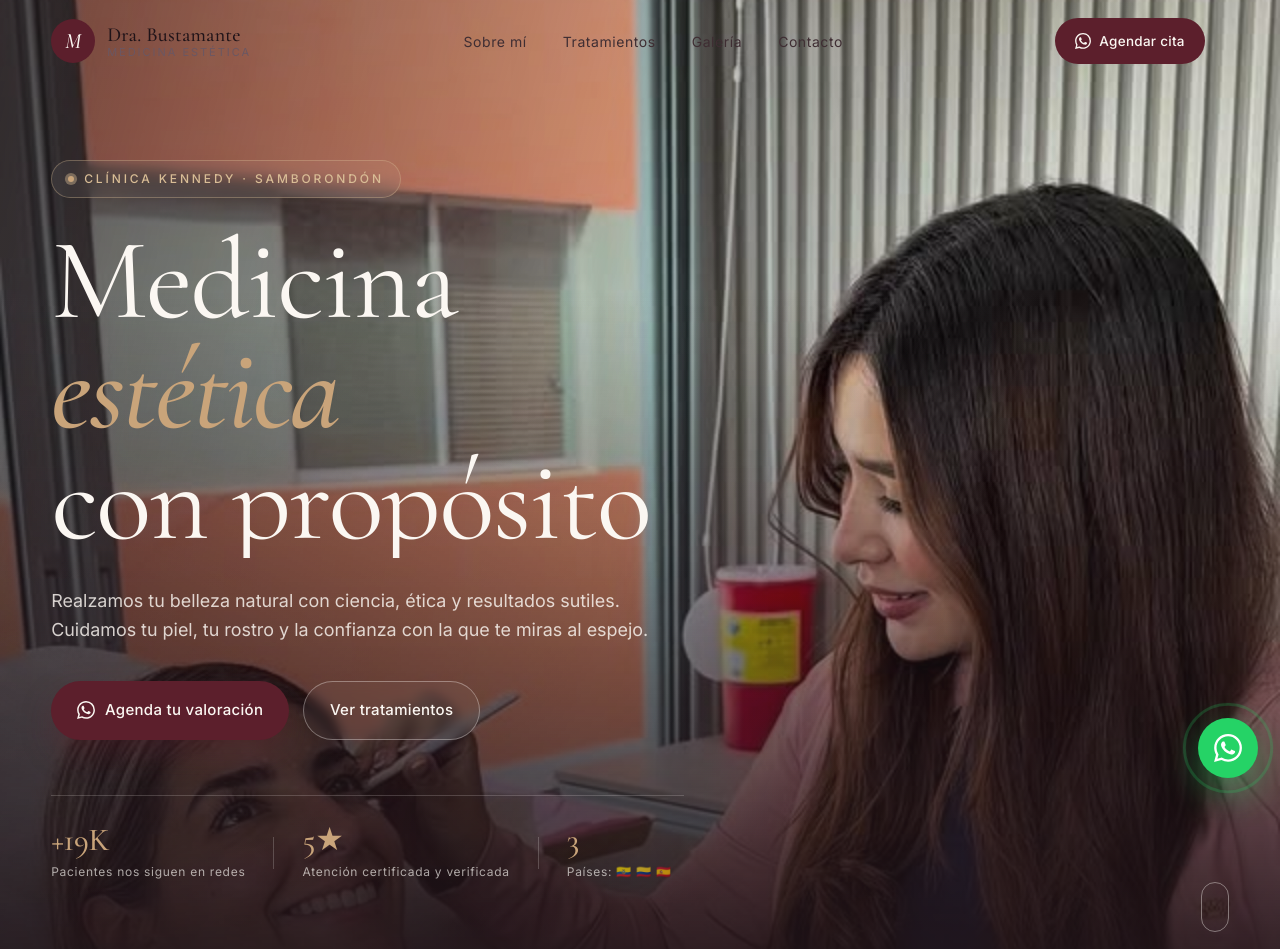
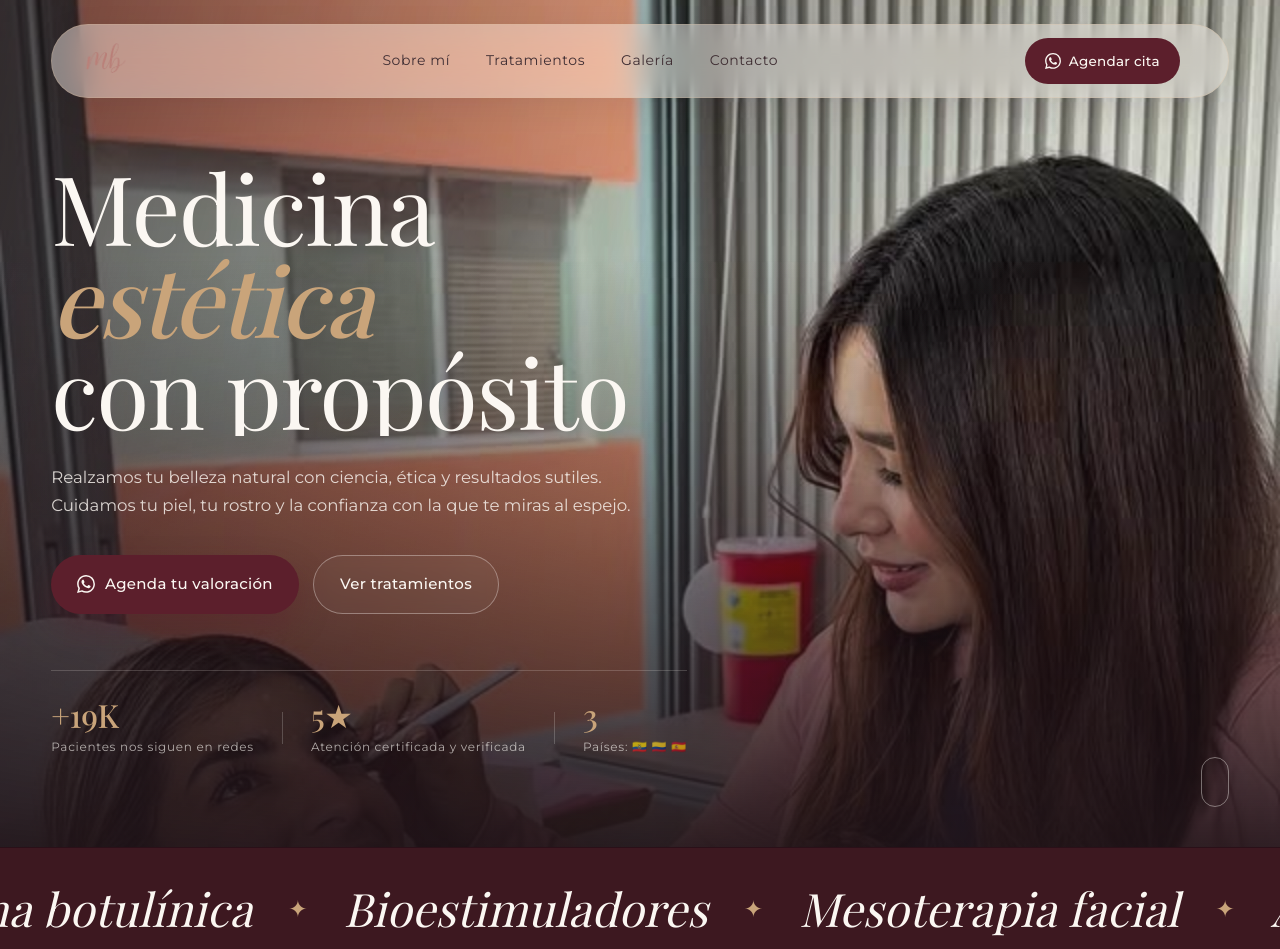
Before and after one commit to CaliAlava/dra-bustamante, a plain HTML site: page index.html in a window 1280 px wide. Shown: the top 949 px of the page. Drawn offline with nearby package versions, Linux system fonts and the light colour scheme; a web font is replaced by a local one.

Commit message:
refactor: update branding, typography, and navigation UI while removing floating contact button

```diff
--- a/css/styles.css
+++ b/css/styles.css
@@ -30,8 +30,8 @@
   --line: rgba(31, 19, 24, 0.12);
   --line-strong: rgba(31, 19, 24, 0.22);
 
-  --font-display: "Cormorant Garamond", "Playfair Display", Georgia, serif;
-  --font-body: "Inter", -apple-system, BlinkMacSystemFont, "Segoe UI", sans-serif;
+  --font-display: "Playfair Display", "Cormorant Garamond", Georgia, serif;
+  --font-body: "Montserrat", "Inter", -apple-system, BlinkMacSystemFont, "Segoe UI", sans-serif;
 
   --shadow-sm: 0 6px 20px rgba(42, 16, 24, 0.06);
   --shadow-md: 0 18px 50px rgba(42, 16, 24, 0.12);
@@ -141,48 +141,46 @@
 }
 .btn--ghost:hover { border-color: var(--wine-700); color: var(--wine-700); }
 
-/* =========================================================
-   NAV
-   ========================================================= */
 .nav {
   position: fixed;
   inset: 0 0 auto 0;
   z-index: 50;
-  padding: 18px var(--gutter);
-  transition: background .35s ease, padding .35s ease, box-shadow .35s ease, border-color .35s ease;
-  border-bottom: 1px solid transparent;
+  padding: 24px var(--gutter);
+  pointer-events: none;
+  transition: padding .35s ease;
 }
 .nav.is-scrolled {
-  background: rgba(251, 247, 242, 0.85);
-  backdrop-filter: saturate(140%) blur(18px);
   padding: 12px var(--gutter);
-  border-bottom-color: var(--line);
 }
 
 .nav__inner {
+  pointer-events: auto;
   max-width: var(--max);
   margin-inline: auto;
   display: grid;
   grid-template-columns: auto 1fr auto auto;
   align-items: center;
   gap: 24px;
+  background: rgba(251, 247, 242, 0.45);
+  backdrop-filter: saturate(140%) blur(16px);
+  padding: 4px 24px;
+  border-radius: 100px;
+  box-shadow: 0 8px 32px rgba(42, 16, 24, 0.08);
+  border: 1px solid rgba(217, 189, 150, 0.25);
+  transition: box-shadow .3s ease, background .3s ease;
+}
+.nav.is-scrolled .nav__inner {
+  box-shadow: 0 12px 40px rgba(42, 16, 24, 0.12);
+  background: rgba(251, 247, 242, 0.85);
 }
 
-.nav__brand { display: flex; align-items: center; gap: 12px; color: var(--ink-900); }
-.nav__brand-mark {
-  display: grid; place-items: center;
-  width: 44px; height: 44px;
-  border-radius: 50%;
-  background: var(--wine-700);
-  color: var(--cream-100);
-  font-family: var(--font-display);
-  font-weight: 500;
-  font-size: 22px;
-  font-style: italic;
+.nav__brand { display: flex; align-items: center; }
+.nav__logo-img {
+  height: 64px;
+  width: auto;
+  object-fit: contain;
+  mix-blend-mode: multiply;
 }
-.nav__brand-text { display: flex; flex-direction: column; line-height: 1.1; }
-.nav__brand-name { font-family: var(--font-display); font-size: 20px; font-weight: 500; letter-spacing: 0.01em; }
-.nav__brand-sub { font-size: 11px; letter-spacing: 0.18em; text-transform: uppercase; color: var(--ink-500); }
 
 .nav__menu {
   display: flex;
@@ -348,7 +346,7 @@
 .hero__title {
   font-family: var(--font-display);
   font-weight: 400;
-  font-size: clamp(54px, 9vw, 132px);
+  font-size: clamp(44px, 7.5vw, 100px);
   line-height: 0.96;
   letter-spacing: -0.015em;
   margin: 0 0 28px;
@@ -372,7 +370,7 @@
 }
 
 .hero__lead {
-  font-size: clamp(16px, 1.4vw, 19px);
+  font-size: clamp(15px, 1.3vw, 17px);
   line-height: 1.65;
   color: rgba(251, 247, 242, 0.82);
   max-width: 56ch;
@@ -889,39 +887,6 @@
 }
 
 /* =========================================================
-   FLOATING WHATSAPP
-   ========================================================= */
-.wa-float {
-  position: fixed;
-  right: 22px;
-  bottom: 22px;
-  z-index: 60;
-  display: grid;
-  place-items: center;
-  width: 60px; height: 60px;
-  background: #25D366;
-  color: white;
-  border-radius: 50%;
-  box-shadow: 0 14px 36px rgba(37, 211, 102, 0.45);
-  transition: transform .35s cubic-bezier(.2,.8,.2,1), box-shadow .35s;
-}
-.wa-float:hover {
-  transform: scale(1.08);
-  box-shadow: 0 18px 50px rgba(37, 211, 102, 0.55);
-}
-.wa-float__pulse {
-  position: absolute;
-  inset: -2px;
-  border-radius: 50%;
-  border: 2px solid #25D366;
-  animation: waPulse 2s infinite;
-}
-@keyframes waPulse {
-  0% { transform: scale(1); opacity: 0.7; }
-  100% { transform: scale(1.6); opacity: 0; }
-}
-
-/* =========================================================
    REVEAL ON SCROLL
    ========================================================= */
 .reveal {
--- a/index.html
+++ b/index.html
@@ -6,11 +6,11 @@
   <title>Dra. Maria Paula Bustamante — Medicina Estética en Samborondón</title>
   <meta name="description" content="Medicina estética y cuidados de la piel en Clínica Kennedy Samborondón. Toxina botulínica, bioestimuladores, mesoterapia y armonización facial con la Dra. Maria Paula Bustamante." />
 
-  <link rel="icon" href="images/profile.jpg" type="image/jpeg" />
+  <link rel="icon" href="images/logo.png" type="image/png" />
 
   <link rel="preconnect" href="https://fonts.googleapis.com" />
   <link rel="preconnect" href="https://fonts.gstatic.com" crossorigin />
-  <link href="https://fonts.googleapis.com/css2?family=Cormorant+Garamond:ital,wght@0,300;0,400;0,500;0,600;0,700;1,400;1,500&family=Inter:wght@300;400;500;600;700&display=swap" rel="stylesheet" />
+  <link href="https://fonts.googleapis.com/css2?family=Montserrat:wght@300;400;500;600&family=Playfair+Display:ital,wght@0,400;0,500;0,600;1,400;1,500&display=swap" rel="stylesheet" />
 
   <link rel="stylesheet" href="css/styles.css" />
 </head>
@@ -20,11 +20,7 @@
   <header class="nav" id="nav">
     <div class="nav__inner">
       <a href="#hero" class="nav__brand">
-        <span class="nav__brand-mark">M</span>
-        <span class="nav__brand-text">
-          <span class="nav__brand-name">Dra. Bustamante</span>
-          <span class="nav__brand-sub">Medicina Estética</span>
-        </span>
+        <img src="images/MPBlogo.png" alt="Dra. Bustamante Logo" class="nav__logo-img">
       </a>
       <nav class="nav__menu" aria-label="Menú principal">
         <a href="#sobre">Sobre mí</a>
@@ -56,10 +52,6 @@
       <div class="hero__overlay"></div>
     </div>
     <div class="hero__content">
-      <span class="hero__eyebrow">
-        <span class="dot"></span>
-        Clínica Kennedy · Samborondón
-      </span>
       <h1 class="hero__title">
         <span class="line">Medicina</span>
         <span class="line italic">estética</span>
@@ -243,6 +235,13 @@
         </ul>
       </article>
     </div>
+
+    <div style="text-align: center; margin-top: 64px;" class="reveal">
+      <a href="https://www.canva.com/design/DAFpLzIgm6Y/cOkSusXxX77__GiPfvVHfg/view?utm_content=DAFpLzIgm6Y&utm_campaign=designshare&utm_medium=link&utm_source=editor&fbclid=PAZXh0bgNhZW0CMTEAc3J0YwZhcHBfaWQMMjU2MjgxMDQwNTU4AAGnppontyS1uTsfceLVFyeswb1_wHURFgkM8PI-duL5phn0mcNaQnhj5hhJ2Cc_aem_NQwepZEIZM6H9mLp61AxFw#1" target="_blank" rel="noopener" class="btn btn--primary" style="display: inline-flex; align-items: center; gap: 8px; padding: 18px 40px; border-radius: 100px; font-size: 16px;">
+        Cartera de servicios
+        <svg viewBox="0 0 24 24" fill="none" stroke="currentColor" stroke-width="2" width="20" height="20"><path d="M5 12h14M12 5l7 7-7 7"/></svg>
+      </a>
+    </div>
   </section>
 
   <!-- ============ GALERIA ============ -->
@@ -288,7 +287,7 @@
           </span>
           <div class="whatsapp-card__body">
             <span class="whatsapp-card__label">Escríbeme directo</span>
-            <span class="whatsapp-card__num">+593 99 449 5015</span>
+            <span class="whatsapp-card__num">Agendar cita</span>
             <span class="whatsapp-card__cta">Iniciar conversación →</span>
           </div>
         </a>
@@ -301,7 +300,7 @@
           </span>
           <div>
             <h4>Ubicación</h4>
-            <p>Clínica Kennedy<br/>Samborondón · Guayaquil, Ecuador</p>
+            <p><a href="https://maps.app.goo.gl/tu17Fhv3Lbrpd3wJ7" target="_blank" rel="noopener" style="text-decoration: underline; text-underline-offset: 2px;">Clínica Kennedy<br/>Samborondón · Guayaquil, Ecuador</a></p>
           </div>
         </div>
         <div class="info-card">
@@ -326,33 +325,8 @@
     </div>
   </section>
 
-  <!-- ============ FOOTER ============ -->
-  <footer class="footer">
-    <div class="footer__inner">
-      <div class="footer__brand">
-        <span class="footer__mark">M</span>
-        <div>
-          <strong>Dra. Maria Paula Bustamante</strong>
-          <span>Medicina Estética · Cuidados de la Piel</span>
-        </div>
-      </div>
-      <div class="footer__links">
-        <a href="#sobre">Sobre mí</a>
-        <a href="#tratamientos">Tratamientos</a>
-        <a href="#galeria">Galería</a>
-        <a href="#contacto">Contacto</a>
-      </div>
-      <p class="footer__legal">
-        © <span id="year"></span> Dra. M. Bustamante. Todos los derechos reservados. Clínica Kennedy Samborondón, Ecuador.
-      </p>
-    </div>
-  </footer>
 
-  <!-- ============ FLOATING WHATSAPP ============ -->
-  <a class="wa-float" href="https://api.whatsapp.com/send/?phone=593994495015&text=Hola%21%20Quisiera%20una%20valoraci%C3%B3n%20personalizada%20para%20un%20procedimiento%20est%C3%A9tico" target="_blank" rel="noopener" aria-label="WhatsApp">
-    <svg viewBox="0 0 24 24" fill="currentColor" width="28" height="28" aria-hidden="true"><path d="M17.472 14.382c-.297-.149-1.758-.867-2.03-.967-.273-.099-.471-.148-.67.15-.197.297-.767.966-.94 1.164-.173.199-.347.223-.644.075-.297-.15-1.255-.463-2.39-1.475-.883-.788-1.48-1.761-1.653-2.059-.173-.297-.018-.458.13-.606.134-.133.298-.347.446-.52.149-.174.198-.298.298-.497.099-.198.05-.371-.025-.52-.075-.149-.669-1.612-.916-2.207-.242-.579-.487-.5-.669-.51-.173-.008-.371-.01-.57-.01-.198 0-.52.074-.792.372-.272.297-1.04 1.016-1.04 2.479 0 1.462 1.065 2.875 1.213 3.074.149.198 2.096 3.2 5.077 4.487.709.306 1.262.489 1.694.625.712.227 1.36.195 1.871.118.571-.085 1.758-.719 2.006-1.413.248-.694.248-1.289.173-1.413-.074-.124-.272-.198-.57-.347m-5.421 7.403h-.004a9.87 9.87 0 0 1-5.031-1.378l-.361-.214-3.741.982.998-3.648-.235-.374a9.86 9.86 0 0 1-1.51-5.26c.001-5.45 4.436-9.884 9.888-9.884 2.64 0 5.122 1.03 6.988 2.898a9.825 9.825 0 0 1 2.893 6.994c-.003 5.45-4.437 9.884-9.885 9.884m8.413-18.297A11.815 11.815 0 0 0 12.05 0C5.495 0 .16 5.335.157 11.892c0 2.096.547 4.142 1.588 5.945L.057 24l6.305-1.654a11.882 11.882 0 0 0 5.683 1.448h.005c6.554 0 11.89-5.335 11.893-11.893a11.821 11.821 0 0 0-3.48-8.413Z"/></svg>
-    <span class="wa-float__pulse"></span>
-  </a>
+
 
   <script src="js/main.js"></script>
 </body>
```
Also changed, not shown: CONTEXT.md (+4 -4 lines), images/MPBlogo.png (added), 3 other files.
